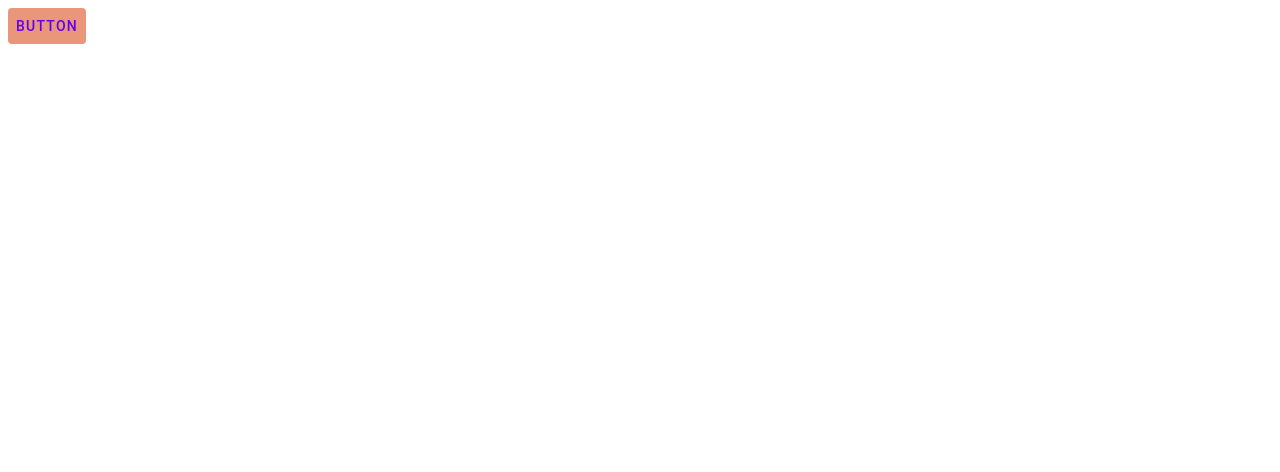
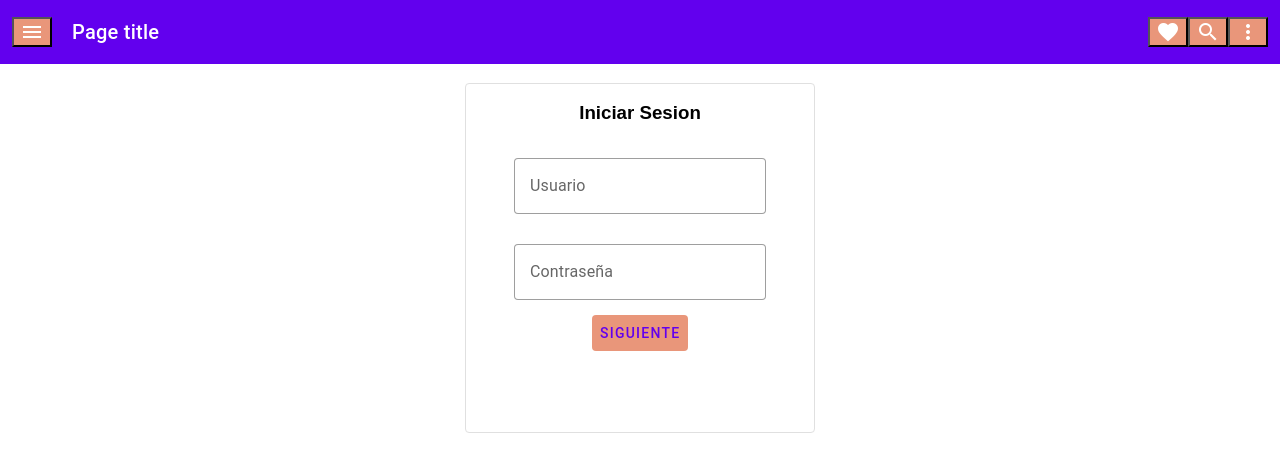
Before and after one commit to Braulio27/material-desing, a website built with webpack: page src/index.html in a window 1280 px wide. Built offline with Linux system fonts and the light colour scheme; files that its build step writes are made by us from their sources.

Commit message:
Basic Log-In

```diff
--- a/app.js
+++ b/app.js
@@ -1,2 +1,20 @@
 import {MDCRipple} from '@material/ripple/index';
+import {MDCTopAppBar} from '@material/top-app-bar';
+import {MDCList} from "@material/list";
+
+const list = MDCList.attachTo(document.querySelector('.mdc-list'));
+list.wrapFocus = true;
+// Instantiation
+const topAppBarElement = document.querySelector('.mdc-top-app-bar');
+const topAppBar = new MDCTopAppBar(topAppBarElement);
+
+const selector = '.mdc-button, .mdc-icon-button, .mdc-card__primary-action';
+const ripples = [].map.call(document.querySelectorAll(selector), function(el) {
+  return new MDCRipple(el);
+});
 const ripple = new MDCRipple(document.querySelector('.foo-button'));
+
+//TextField
+import {MDCTextField} from '@material/textfield';
+
+const textField = new MDCTextField(document.querySelector('.mdc-text-field'));
--- a/app.scss
+++ /dev/null
@@ -1,6 +0,0 @@
-@use '@material/button/mdc-button';
-@use '@material/button';
-
-.foo-button {
-  @include button.container-fill-color(darksalmon);
-}
--- a/src/index.html
+++ b/src/index.html
@@ -4,11 +4,76 @@
     <link rel="stylesheet" href="bundle.css">
     <script src="../dist/bundle.js" async></script>
     <link rel="stylesheet" href="../dist/bundle.css">
+    <link rel="stylesheet" href="https://fonts.googleapis.com/icon?family=Material+Icons">
+    <link href="https://fonts.googleapis.com/icon?family=Material+Icons"
+      rel="stylesheet">
   </head>
+
+  <header class="mdc-top-app-bar">
+    <div class="mdc-top-app-bar__row">
+      <section class="mdc-top-app-bar__section mdc-top-app-bar__section--align-start">
+        <button class="foo-button material-icons mdc-top-app-bar__navigation-icon mdc-icon-button" aria-label="Open navigation menu">menu</button>
+        <span class="mdc-top-app-bar__title">Page title</span>
+      </section>
+      <section class="mdc-top-app-bar__section mdc-top-app-bar__section--align-end" role="toolbar">
+        <button class="foo-button material-icons mdc-top-app-bar__action-item mdc-icon-button" aria-label="Favorite">favorite</button>
+        <button class="foo-button material-icons mdc-top-app-bar__action-item mdc-icon-button" aria-label="Search">search</button>
+        <button class="foo-button material-icons mdc-top-app-bar__action-item mdc-icon-button" aria-label="Options">more_vert</button>
+      </section>
+    </div>
+  </header>
+  <main class="mdc-top-app-bar--fixed-adjust">
+    <h3>
+
+    </h3>
+  </main>
+
+
   <body>
-    <button class="foo-button mdc-button">
-      <div class="mdc-button__ripple"></div>
-      <span class="mdc-button__label">Button</span>
-    </button>
+    <div class="login">
+      <div class="my-card mdc-card mdc-card--outlined">
+        <div>
+          <h3>Iniciar Sesion</h3>
+        </div>
+
+        <div>
+
+          <label class="user-txt-field mdc-text-field mdc-text-field--outlined">
+            <span class="mdc-notched-outline">
+              <span class="mdc-notched-outline__leading"></span>
+              <span class="mdc-notched-outline__notch">
+                <span class="mdc-floating-label" id="my-label-id">Usuario</span>
+              </span>
+              <span class="mdc-notched-outline__trailing"></span>
+            </span>
+            <input type="text" class="mdc-text-field__input" aria-labelledby="my-label-id">
+          </label>
+        </div>
+
+        <div>
+          <label class="user-txt-field mdc-text-field mdc-text-field--outlined">
+            <span class="mdc-notched-outline">
+              <span class="mdc-notched-outline__leading"></span>
+              <span class="mdc-notched-outline__notch">
+                <span class="mdc-floating-label" id="my-label-id">Contraseña</span>
+              </span>
+              <span class="mdc-notched-outline__trailing"></span>
+            </span>
+            <input type="text" class="mdc-text-field__input" aria-labelledby="my-label-id">
+          </label>
+        </div>
+
+
+        <button class="foo-button mdc-button">
+          <div class="mdc-button__ripple"></div>
+          <span class="mdc-button__label">Siguiente</span>
+        </button>
+      </div>
+    </div>
+
+
+
+
+
   </body>
 </html>
--- /dev/null
+++ b/src/sass/app.scss
@@ -0,0 +1,18 @@
+@use "@material/card";
+@use "@material/icon-button";
+@use "@material/top-app-bar/mdc-top-app-bar";
+@use "@material/floating-label/mdc-floating-label";
+@use "@material/line-ripple/mdc-line-ripple";
+@use "@material/notched-outline/mdc-notched-outline";
+@use "@material/textfield";
+@import 'components/module';
+@import 'base/module';
+
+@include textfield.core-styles;
+
+
+$mdc-typography-font-family: "Titillium Web";
+// pallette
+$mdc-theme-primary: #9000B3;
+$mdc-theme-secondary: #fe6ae6;
+@include card.core-styles;
--- /dev/null
+++ b/src/sass/base/_module.scss
@@ -0,0 +1,4 @@
+//*********************************************
+//**   Import all modues
+//*********************************************
+@import 'page';
--- /dev/null
+++ b/src/sass/base/_page.scss
@@ -0,0 +1,12 @@
+
+body {
+    -webkit-overflow-scrolling: touch;
+    color: palette('foreground');
+    margin: 0rem;
+    div.mainlanding > header, footer.main {
+      // @include linear-gradient(to bottom right,  palette-color-level('secondary', -5) 0%,palette-color-level('secondary', -2) 75%, palette-color-level('secondary', -5) 100%);
+      color: black;
+
+    }
+    color: black;
+  }
--- /dev/null
+++ b/src/sass/components/_button.scss
@@ -0,0 +1,7 @@
+@use '@material/button/mdc-button';
+@use '@material/button';
+.foo-button {
+    @include button.container-fill-color(darksalmon);
+    color: palette('red');
+
+  }
--- /dev/null
+++ b/src/sass/components/_card.scss
@@ -0,0 +1,15 @@
+.my-card {
+    align-items: center;
+    height: 350px;
+    width: 350px;
+    color: palette('red');
+ }
+ .login{
+    width: max-content;
+    align-items: center;
+    margin-right:auto;
+    margin-left: auto;
+ }
+ .login h3{
+    font-family: Arial, Helvetica, sans-serif;
+}
--- /dev/null
+++ b/src/sass/components/_module.scss
@@ -0,0 +1,6 @@
+//*********************************************
+//**   Import all modues
+//*********************************************
+@import 'card';
+@import 'text-field';
+@import 'button';
--- /dev/null
+++ b/src/sass/components/_text-field.scss
@@ -0,0 +1,4 @@
+.user-txt-field{
+    margin-top: 15px;
+    margin-bottom: 15px;
+}
--- a/webpack.config.js
+++ b/webpack.config.js
@@ -5,7 +5,7 @@ module.exports = {
   devServer: {
     static: "./src",
   },
-  entry: ['./app.scss', './app.js'],
+  entry: ['./src/sass/app.scss', './app.js'],
   output: {
     filename: 'bundle.js',
   },
```
Also changed, not shown: package.json (+8 -1 lines), dist/bundle.css, dist/bundle.js, 1 other file.
